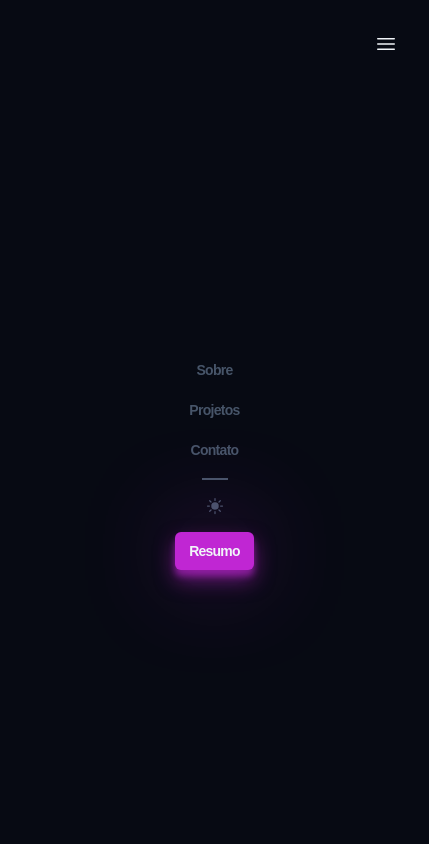
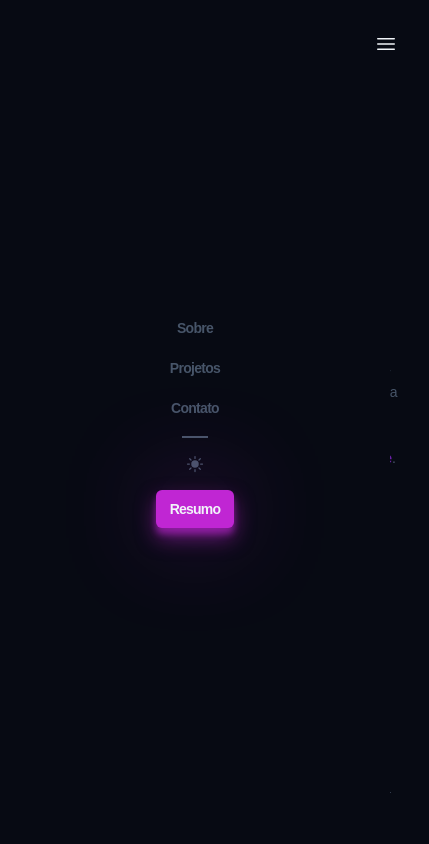
Before and after one commit to lukeeplr/personal-landing-page, a website built with Vite: page index.html in a window 390 px wide. Both pictures are taken after a click on the button 386 px from the left and 44 px from the top of the page. Shown: the top 844 px of the page, 429 px wide, since content can reach past the window. Built offline with nearby package versions, Linux system fonts and the light colour scheme; a web font is replaced by a local one.

Commit message:
fix to viewheight in mobile screens

```diff
--- a/styles/components/mobile-nav.css
+++ b/styles/components/mobile-nav.css
@@ -3,8 +3,8 @@
     top: 0;
     left: 0;
     z-index: 999;
-    width: 110vw;
-    height: 110vh;
+    width: 100vw;
+    height: 100vh;
     background-color: var(--clr-dark);
     display: none;
     justify-content: center;
```
